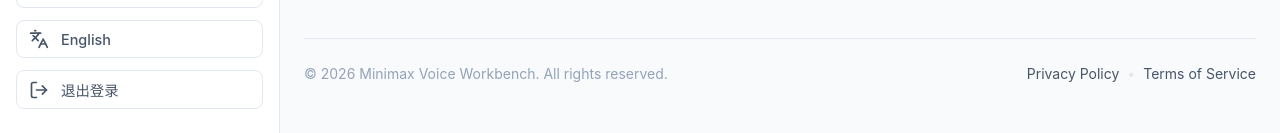
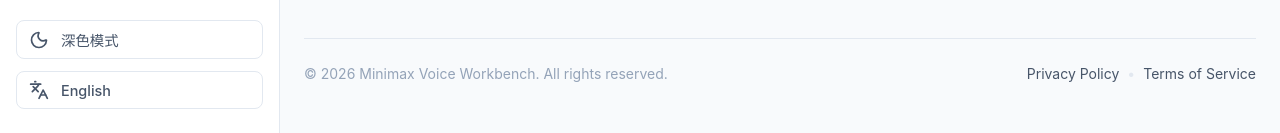
Before and after one commit to caojianfei/minimax-voice-workbench, a Vue app in the folder web/: page /keys in a window 1280 px wide. Shown: the part 667-800 px from the top of the page. Built offline with nearby package versions, Linux system fonts and the light colour scheme; no server answers; sample sign-in values are in the browser's storage.

Commit message:
feat(布局): 根据配置动态显示登出按钮
添加对后端配置的检查，仅在认证启用时显示登出按钮

```diff
--- a/web/src/layouts/MainLayout.vue
+++ b/web/src/layouts/MainLayout.vue
@@ -1,13 +1,24 @@
 <script setup>
-import { ref, watch } from 'vue'
+import { ref, watch, onMounted } from 'vue'
 import { RouterLink, RouterView, useRoute, useRouter } from 'vue-router'
 import { Mic, Key, Disc, Activity, Languages, Library, Sun, Moon, Menu, X, LogOut } from 'lucide-vue-next'
 import { useI18n } from 'vue-i18n'
 import Footer from '../components/Footer.vue'
+import { api } from '../api/client'
 
 const route = useRoute()
 const router = useRouter()
 const { t, locale } = useI18n()
+const authEnabled = ref(false)
+
+onMounted(async () => {
+  try {
+    const { data } = await api.get('/config')
+    authEnabled.value = data.auth_enabled
+  } catch (e) {
+    console.error('Failed to load config', e)
+  }
+})
 
 const navItems = [
   { key: 'workbench', path: '/workbench', icon: Mic },
@@ -103,7 +114,7 @@ watch(() => route.path, () => {
           <Languages size="20" />
           <span>{{ locale === 'zh' ? t('common.language.english') : t('common.language.chinese') }}</span>
         </button>
-        <button @click="handleLogout" class="nav-item logout-btn">
+        <button v-if="authEnabled" @click="handleLogout" class="nav-item logout-btn">
           <LogOut size="20" />
           <span>{{ t('nav.logout') }}</span>
         </button>
```
